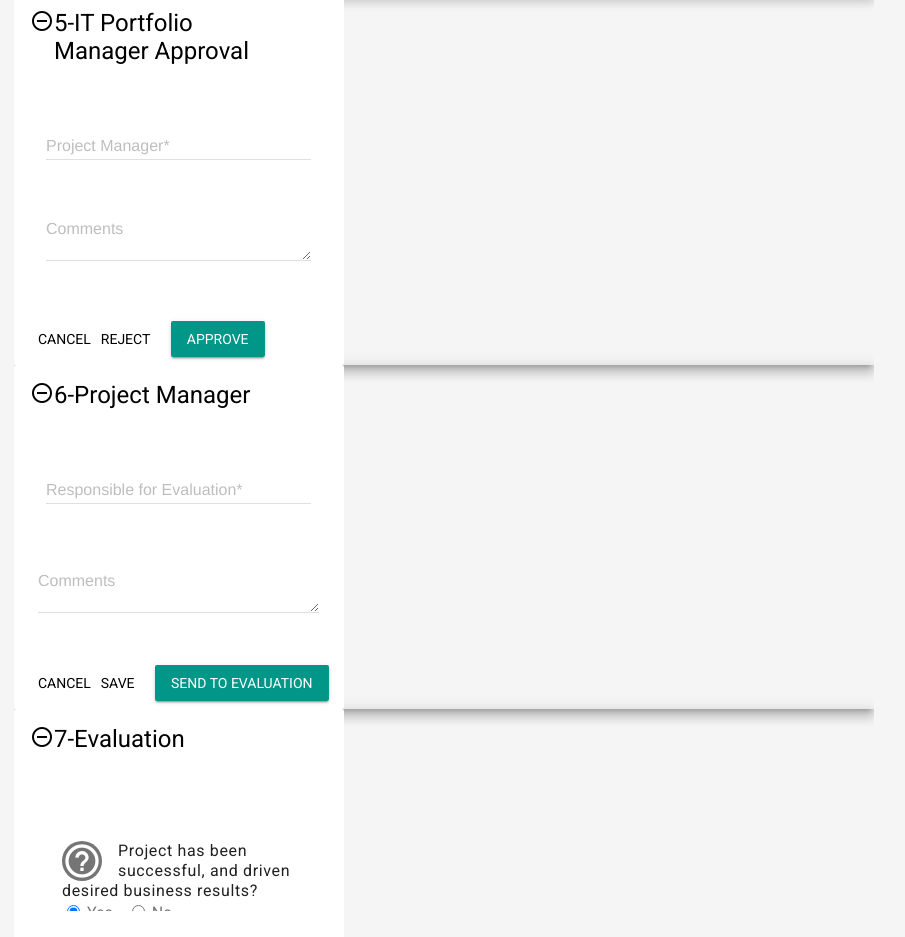
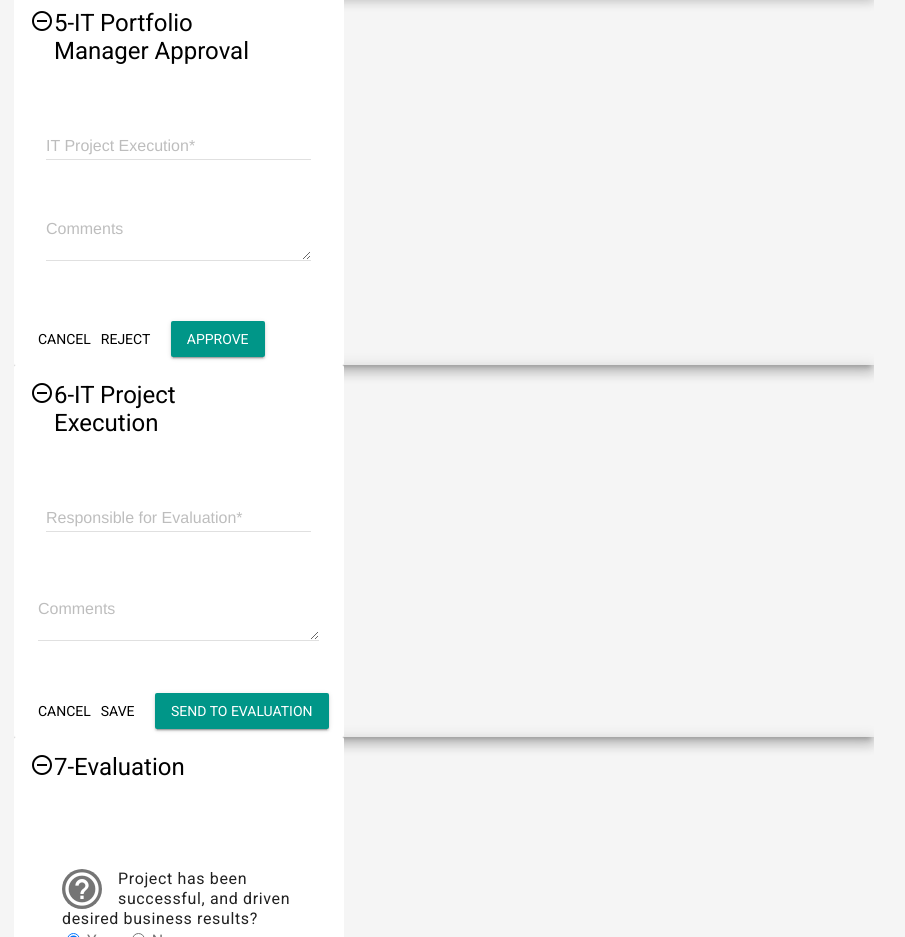
Before and after one commit to Embraco/it-projects, a plain HTML site: page GAS-IT-Projects-App/index.html in a window 1280 px wide. Shown: the part 2420-3357 px from the top of the page, without its empty margins (196-1101 px from the left). Drawn offline with nearby package versions, Linux system fonts and the light colour scheme.

Commit message:
Change all terms from Project Manager >> IT Project Execution

```diff
--- a/GAS-IT-Projects-App/index.html
+++ b/GAS-IT-Projects-App/index.html
@@ -42,7 +42,7 @@
                                         <div id="step5" class="material-icons progress">looks_5</div>
                                         <div class="mdl-tooltip mdl-tooltip--top" data-mdl-for="step5">IT Portfolio Manager</div>
                                         <div id="step6" class="material-icons progress">looks_6</div>
-                                        <div class="mdl-tooltip" data-mdl-for="step6">Project Manager</div>
+                                        <div class="mdl-tooltip" data-mdl-for="step6">IT Project Execution</div>
                                         <div class="mdl-tooltip mdl-tooltip--top" data-mdl-for="step7">Finished</div>
                                         <div id="step7" class="material-icons progress">beenhere</div>
                                     </div>
@@ -342,7 +342,7 @@
                                 <div class="mdl-cell mdl-cell--12-col">
                                     <div class="mdl-textfield mdl-js-textfield">
                                         <input class="mdl-textfield__input" type="text" id="pa-pm" value="">
-                                        <label class="mdl-textfield__label mdl-label-float" for="pa-pm">Project Manager<span>*</span></label>
+                                        <label class="mdl-textfield__label mdl-label-float" for="pa-pm">IT Project Execution<span>*</span></label>
                                     </div>
                                     <div id="resultsPM"></div>
                                 </div>
@@ -374,7 +374,7 @@
                             <div style="width:100%">
                                 <div style="float:left;width:80%;">
                                     <h2 class="mdl-card__title-text"><i id='collapse-bt-pe' class="material-icons">remove_circle_outline</i>
-                                    6-Project Manager<span id="sp-pe-pm"></span></h2>
+                                    6-IT Project Execution<span id="sp-pe-pm"></span></h2>
                                 </div>
                                 <div style="float:right;width:19%;text-align:right !important;">
                                     <span id="status-pe" class="mdl-card__title-text" style="display: inherit;"></span>
```
Also changed, not shown: GAS-IT-Projects-Admin-Widget/index.html (+1 -1 lines), GAS-IT-Projects-App/js.html (+2 -2 lines), GAS-IT-Projects-Widget/index.html (+1 -1 lines), 6 other files.
